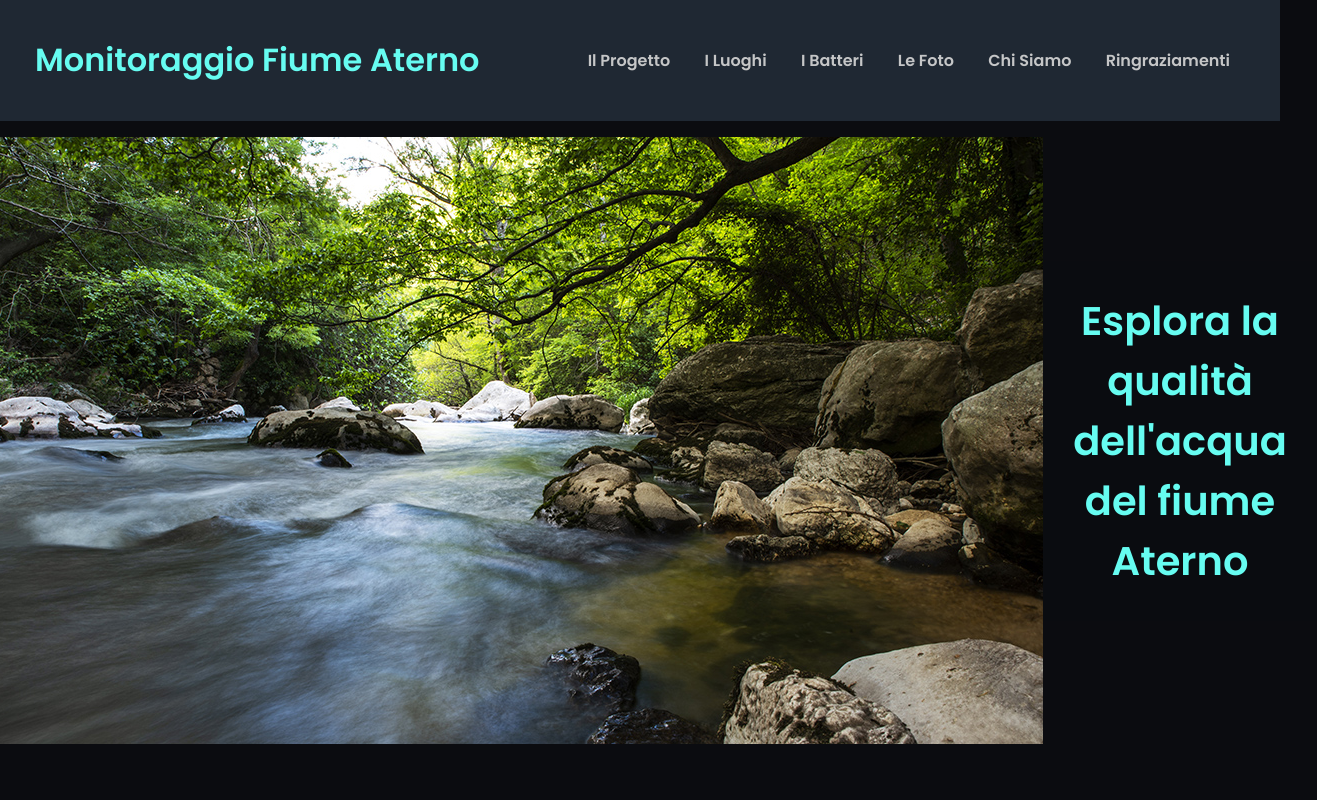
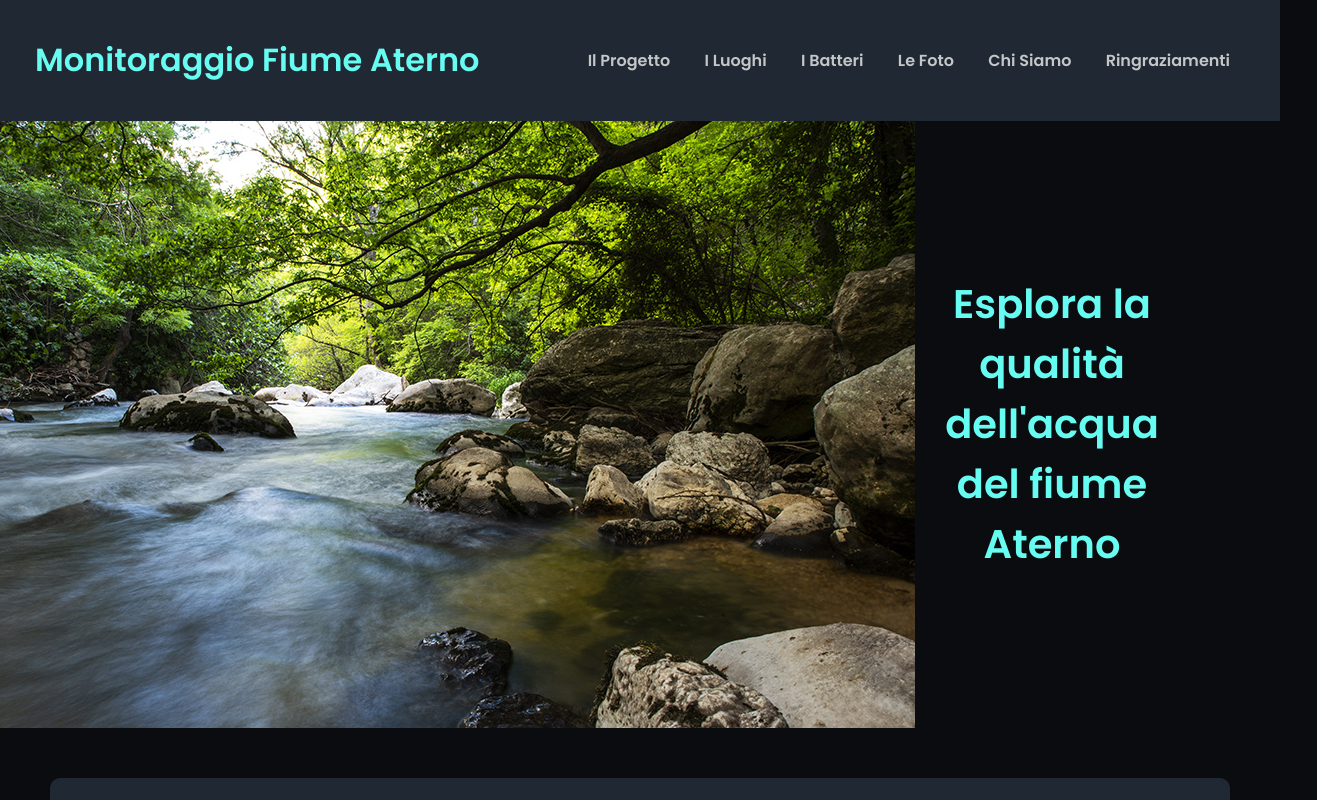
Before and after one commit to masopasqui/progettoacque-sito, a plain HTML site: page index.html in a window 1280 px wide. Shown: the top 800 px of the page, 1317 px wide, since content can reach past the window. Drawn offline with Linux system fonts and the light colour scheme.

Commit message:
stylesheet update
Paginazione per tutti i dispositivi

```diff
--- a/stylesheet.css
+++ b/stylesheet.css
@@ -53,7 +53,8 @@ nav a:hover {
 /* Hero Section */
 .hero {
     position: relative;
-    height: 80vh;
+    height: 50%;
+    max-width:80% ;
     background: url('background-image.jpg') no-repeat center center/cover;
     display: flex;
     justify-content: center;
```
